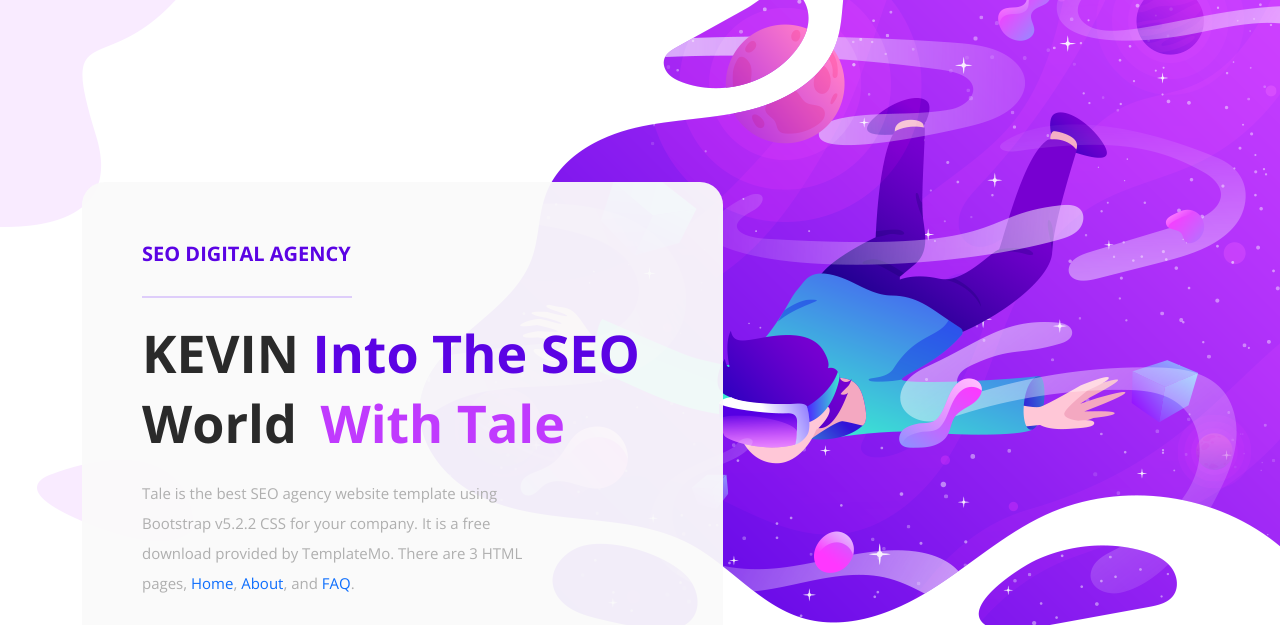
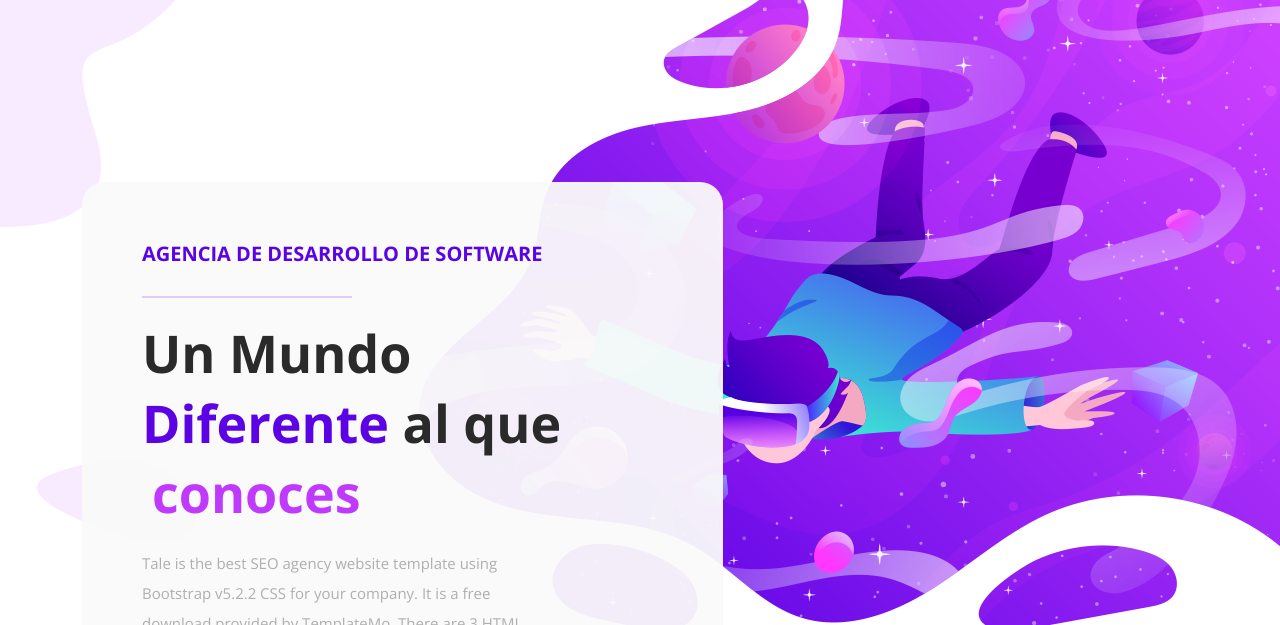
Before and after one commit to KevinLimon/Proyecto1, a plain HTML site: page index.html in a window 1280 px wide. Shown: the part 170-795 px from the top of the page. Drawn offline with nearby package versions, Linux system fonts and the light colour scheme.

Commit message:
Header 4 modifcado

```diff
--- a/index.html
+++ b/index.html
@@ -115,9 +115,9 @@
       <div class="row">
         <div class="col-lg-7">
           <div class="caption header-text">
-            <h6>SEO DIGITAL AGENCY</h6>
+            <h6>AGENCIA DE DESARROLLO DE SOFTWARE</h6>
             <div class="line-dec"></div>
-            <h4>KEVIN <em>Into The SEO</em> World <span>With Tale</span></h4>
+            <h4>Un Mundo <em>Diferente</em> al que  <span>conoces</span></h4>
             <p>Tale is the best SEO agency website template using Bootstrap v5.2.2 CSS for your company. It is a free
               download provided by TemplateMo. There are 3 HTML pages, <a href="index.html">Home</a>, <a
                 href="about.html">About</a>, and <a href="faqs.html">FAQ</a>.</p>
```
